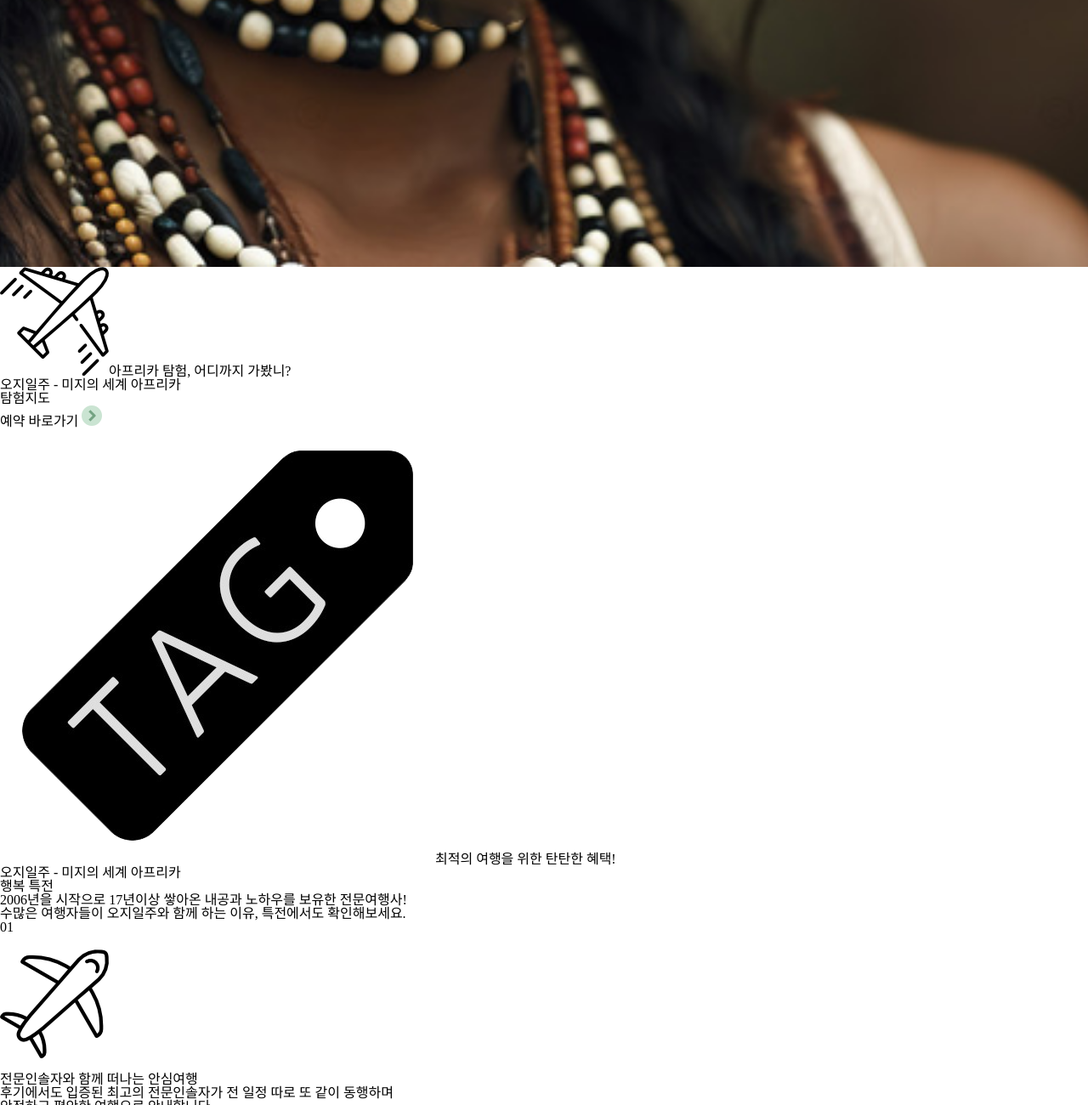
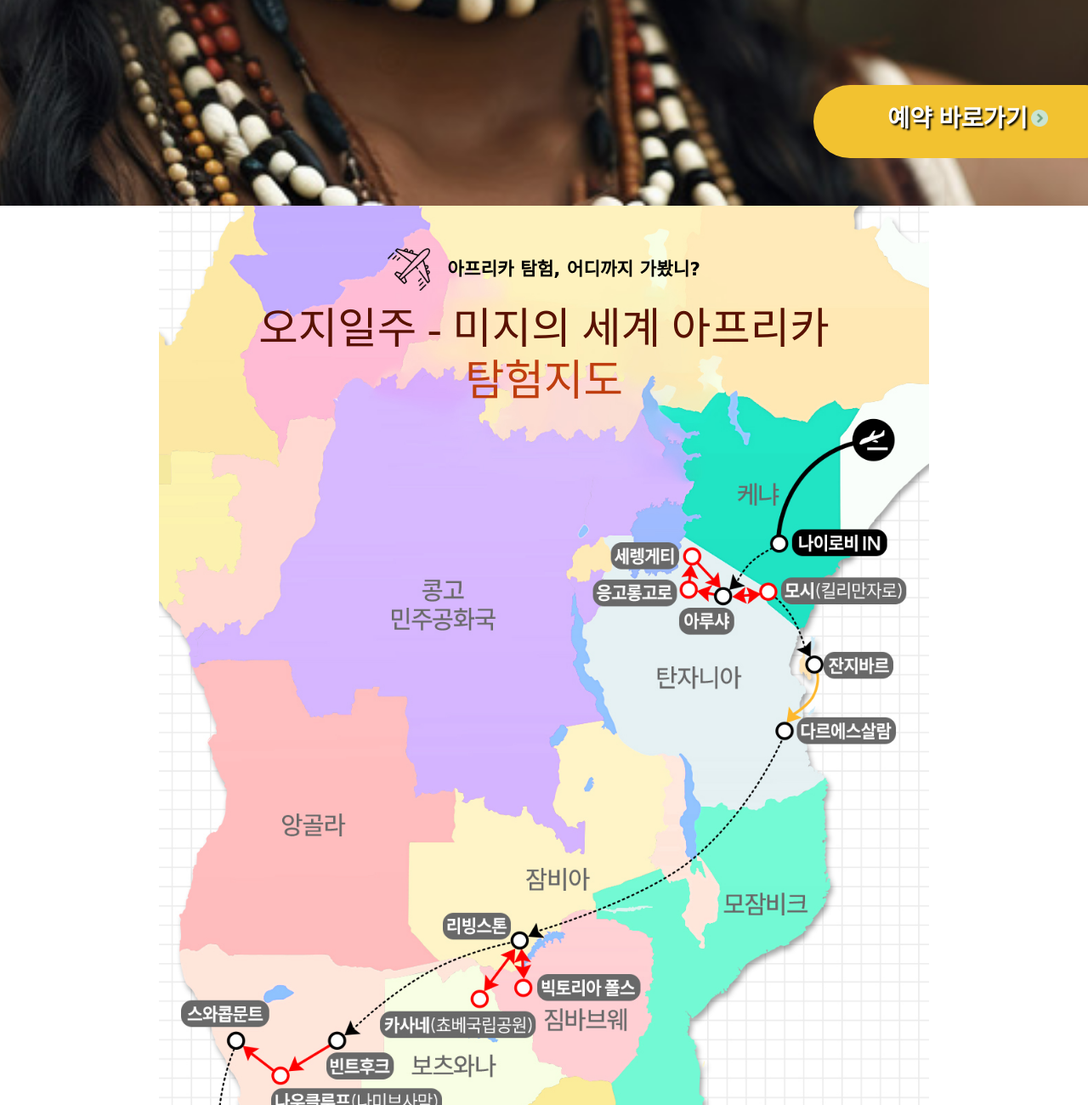
Before and after one commit to ghubking/landing_travel_2023, a plain HTML site: page index.html in a window 1280 px wide. Shown: the part 1160-2460 px from the top of the page at 85% size. Drawn offline with Linux system fonts and the light colour scheme; a web font is replaced by a local one.

Commit message:
homeworking

```diff
--- a/index.html
+++ b/index.html
@@ -51,10 +51,10 @@
     <section>
         <div class="map_bg"><!-- 지도 배경 -->
             <div class="map_bg_top">
-                <span><img src="./images/icon/Airplaneairplane.png" alt="">아프리카 탐험, 어디까지 가봤니?</span>
+                <img src="./images/icon/Airplaneairplane.png" alt=""><span>아프리카 탐험, 어디까지 가봤니?</span>
+            </div>
                 <h1>오지일주 - 미지의 세계 아프리카</h1>
                 <h2>탐험지도</h2>
-            </div>
             <div class="reservation_go">
                 <a href="#">
                     <span>예약 바로가기</span>
@@ -67,14 +67,15 @@
     <section>
         <div class="merit_bg"><!-- 행복특전 배경 -->
             <div class="merit_top">
-                <span><img src="./images/icon/tag.png" alt="">최적의 여행을 위한 탄탄한 혜택!</span>
-                <h1>오지일주 - 미지의 세계 아프리카</h1>
-                <h2>행복 특전</h2>
-                <p>2006년을 시작으로 17년이상 쌓아온 내공과 노하우를 보유한 전문여행사!<br>
-                수많은 여행자들이 오지일주와 함께 하는 이유, 특전에서도 확인해보세요.</p>
+                <img src="./images/icon/tag.png" alt="">
+                <span>최적의 여행을 위한 탄탄한 혜택!</span>
             </div>
+            <h1>오지일주 - 미지의 세계 아프리카</h1>
+            <h2>행복 특전</h2>
+            <p>2006년을 시작으로 17년이상 쌓아온 내공과 노하우를 보유한 전문여행사!<br>
+            수많은 여행자들이 오지일주와 함께 하는 이유, 특전에서도 확인해보세요.</p>
             <div class="merit_contents">
-                <ul>
+                <ul class="contents">
                     <li>01</li>
                     <li><img src="./images/icon/plane.png" alt=""></li>
                     <li>
@@ -83,7 +84,7 @@
                         안전하고 편안한 여행으로 안내합니다.</span>
                     </li>
                 </ul>
-                <ul>
+                <ul class="contents">
                     <li>02</li>
                     <li><img src="./images/icon/global.png" alt=""></li>
                     <li>
@@ -92,7 +93,7 @@
                         최소화 및 효율적이 이동이 가능합니다.</span>
                     </li>
                 </ul>
-                <ul>
+                <ul class="contents">
                     <li>03</li>
                     <li><img src="./images/icon/calendar.png" alt=""></li>
                     <li>
@@ -101,7 +102,7 @@
                         오지일주 홈페이지로 참여 신청 후 직접 경험해 보세요.</span>
                     </li>
                 </ul>
-                <ul>
+                <ul class="contents">
                     <li>04</li>
                     <li><img src="./images/icon/nigro.png" alt=""></li>
                     <li>
@@ -110,7 +111,7 @@
                         2박3일 롯지 사파리+나미브사막 1박2일 롯지투어+케이프타운 희망봉투어 모두포함</span>
                     </li>
                 </ul>
-                <ul>
+                <ul class="contents">
                     <li>05</li>
                     <li><img src="./images/icon/career.png" alt=""></li>
                     <li>
@@ -119,7 +120,7 @@
                         여권 커버, 네임택을 증정합니다.(현지 합류시, 사전에 개별 여행자보험 가입 필수!)</span>
                     </li>
                 </ul>
-                <ul>
+                <ul class="contents">
                     <li>06</li>
                     <li><img src="./images/icon/note.png" alt=""></li>
                     <li>
--- a/style/style.css
+++ b/style/style.css
@@ -2,7 +2,7 @@
 section {}
 section .main_bg {
     background: url(../images/bg/1.main_bg_end.jpg) no-repeat center;
-    height:1474px; background-size: cover;
+    width:1440px; margin:0 auto; background-size: cover;
 }
 section .main_bg .main {
     width:1200px; height:1402px;
@@ -39,10 +39,8 @@ section .main_bg .main .main_title .title_head h2 {
 section .main_bg .main .main_title img {
     width:150px; height: 150px;
     position: absolute;
-    left:300px;
-    top:20px;
-
-
+    left:400px;
+    top:80px;
 }
 section .main_bg .main .company_pr {
     width:1114px; height:795px;
@@ -75,45 +73,194 @@ section .main_bg .main .country {
 section .main_bg .main .country li {
     color:#fff;
     border: 2px solid#fff;
-    margin: 10px 10px;
-    font-size: 1.333rem;
+    margin: 50px 10px;
+    font-size: 1.777rem;
 }
-section .main_bg .main .reservation_go {}
+section .main_bg .main .reservation_go {
+    background: #f2c230;
+    width:363px; height:86px;
+    text-align: center;
+    border-radius: 50px;
+    margin: 60px 0 0 837px;
+    padding-top: 25px;
+}
 section .main_bg .main .reservation_go a {}
-section .main_bg .main .reservation_go a span {}
-section .main_bg .main .reservation_go a img {}
+section .main_bg .main .reservation_go a span {
+    font-size: 1.777rem;
+    color:#fff;
+    text-shadow: 2px 2px 2px #000;
+    font-family: 'Noto Sans KR', sans-serif;
+    src: url('https://fonts.googleapis.com/css2?family=Noto+Sans+KR:wght@400;500&display=swap');;
+    font-weight: 600;
+}
+section .main_bg .main .reservation_go a img {
+    width:20px; height:20px;
+}
 /* 2 탐험지도 영역 */
 section {}
-section .map_bg {}
-section .map_bg .map_bg_top {}
-section .map_bg .map_bg_top span {}
-section .map_bg .map_bg_top span img {}
-section .map_bg .map_bg_top h1 {}
-section .map_bg .map_bg_top h2 {}
-section .map_bg .reservation_go {}
+section .map_bg {
+    background: url(../images/bg/2.map_bg.jpg) no-repeat center;
+    background-size: contain;
+    width:1200px; height:1500px;
+    margin: 0 auto;
+    position: relative;
+}
+section .map_bg .map_bg_top {
+    height: 50px;
+    text-align: center;
+    margin: 0 auto;
+    display: flex;
+    flex-flow: row nowrap;
+    align-items: center;
+    justify-content: center;
+}
+section .map_bg .map_bg_top span {
+    font-size: 1.333rem;
+    margin: 100px 0 0 20px;
+    font-family: 'Nanum Brush Script', cursive;
+    src: url('https://fonts.googleapis.com/css2?family=Nanum+Brush+Script&display=swap');
+    font-weight: 600;
+}
+section .map_bg .map_bg_top img {
+    width: 50px; height: 50px;
+    margin-top: 100px;
+}
+section .map_bg h1 {
+    color:#591202;
+    text-align: center;
+    padding-top: 50px;
+    font-size: 3.157rem;
+    margin: 20px 0 10px 0;
+}
+section .map_bg h2 {
+    color:#bf3e0f;
+    text-align: center;
+    font-size: 3.157rem;
+}
+section .map_bg .reservation_go {
+    background: #f2c230;
+    width:363px; height:86px;
+    text-align: center;
+    border-radius: 50px;
+    margin: 60px 0 0 837px;
+    padding-top: 25px;
+    position:absolute;
+    bottom: 40px; right:150px;
+}
 section .map_bg .reservation_go a {}
-section .map_bg .reservation_go a span {}
-section .map_bg .reservation_go a img {}
+section .map_bg .reservation_go a span {
+    font-size: 1.777rem;
+    color:#fff;
+    text-shadow: 2px 2px 2px #000;
+    font-family: 'Noto Sans KR', sans-serif;
+    src: url('https://fonts.googleapis.com/css2?family=Noto+Sans+KR:wght@400;500&display=swap');;
+    font-weight: 600;
+}
+section .map_bg .reservation_go a img {
+    width:20px; height:20px;
+}
 /* 3 행복특전 영역*/
 section {}
-section .merit_bg {}
-section .merit_bg .merit_top {}
-section .merit_bg .merit_top span {}
-section .merit_bg .merit_top span img {}
-section .merit_bg .merit_top h1 {}
-section .merit_bg .merit_top h2 {}
-section .merit_bg .merit_top p {}
-section .merit_bg .merit_contents {}
-section .merit_bg .merit_contents ul {}
-section .merit_bg .merit_contents ul li {}
-section .merit_bg .merit_contents ul li img {}
-section .merit_bg .merit_contents ul li h3 {}
-section .merit_bg .merit_contents ul li span {}
-section .merit_bg .reservation_go {}
+section .merit_bg {
+    background: url(../images/bg/3.bg.jpg) no-repeat center;
+    width:1440px; height:1870px ;margin:0 auto; background-size: cover;
+}
+section .merit_bg .merit_top {
+    height: 130px;
+    text-align: center;
+    margin: 0 auto;
+    display: flex;
+    flex-flow: row nowrap;
+    align-items: center;
+    justify-content: center;
+}
+section .merit_bg .merit_top img {
+    width:70px; height:70px;
+    margin-top: 100px;
+}
+section .merit_bg .merit_top span {
+    font-size: 1.333rem;
+    margin: 100px 0 0 20px;
+    font-family: 'Nanum Brush Script', cursive;
+    src: url('https://fonts.googleapis.com/css2?family=Nanum+Brush+Script&display=swap');
+    font-weight: 600;
+}
+section .merit_bg h1 {
+    color:#591202;
+    text-align: center;
+    padding-top: 20px;
+    font-size: 3.157rem;
+    margin: 20px 0 10px 0;
+}
+section .merit_bg h2 {
+    color:#591202;
+    text-align: center;
+    font-size: 3.157rem;
+}
+section .merit_bg p {
+    text-align: center;
+    color:#bf3e0f;
+    text-align: center;
+    font-size: 1.333rem;
+    margin: 20px 0 10px 0;
+    line-height: 50px;
+}
+section .merit_bg .merit_contents {
+    width: 1200px;
+    margin: 0 auto;
+}
+section .merit_bg .merit_contents .contents {
+    background: #fff;
+    width: 1200px; height:173px;
+    display: flex;
+    flex-flow: row nowrap;
+    justify-content: flex-start;
+    align-items: center;
+    margin-bottom: 30px;
+
+}
+section .merit_bg .merit_contents ul li {
+    color:#591202;
+    font-size: 1.777rem;
+    padding: 0 70px 0 30px ;
+}
+section .merit_bg .merit_contents ul li img {
+    width:150px; height:150px;
+}
+section .merit_bg .merit_contents ul li h3 {
+    color:#591202;
+    font-size: 1.777rem;
+    text-align: left;
+    margin-bottom: 15px;
+}
+section .merit_bg .merit_contents ul li span {
+    color:#591202;
+    font-size: 1.333rem;
+    text-align: left;
+    line-height: 30px;
+}
+section .merit_bg .reservation_go {
+    background: #f2c230;
+    width:363px; height:86px;
+    text-align: center;
+    border-radius: 50px;
+    padding-top: 25px;
+    margin: 0 auto;
+    margin-top: 100px;
+}
 section .merit_bg .reservation_go a {}
-section .merit_bg .reservation_go a span {}
-section .merit_bg .reservation_go a img {}
-/* 4 여행지소개 영역*/
+section .merit_bg .reservation_go a span {
+    font-size: 1.777rem;
+    color:#fff;
+    text-shadow: 2px 2px 2px #000;
+    font-family: 'Noto Sans KR', sans-serif;
+    src: url('https://fonts.googleapis.com/css2?family=Noto+Sans+KR:wght@400;500&display=swap');;
+    font-weight: 600;
+}
+section .merit_bg .reservation_go a img {
+    width:20px; height:20px;
+}
+/* 4 여행지소개 영역 --> 여기할차례*/
 section {}
 section .travel_intro {}
 section .travel_intro .trav_int_top {}
```
Also changed, not shown: style/reset.css (line endings or trailing spaces).
